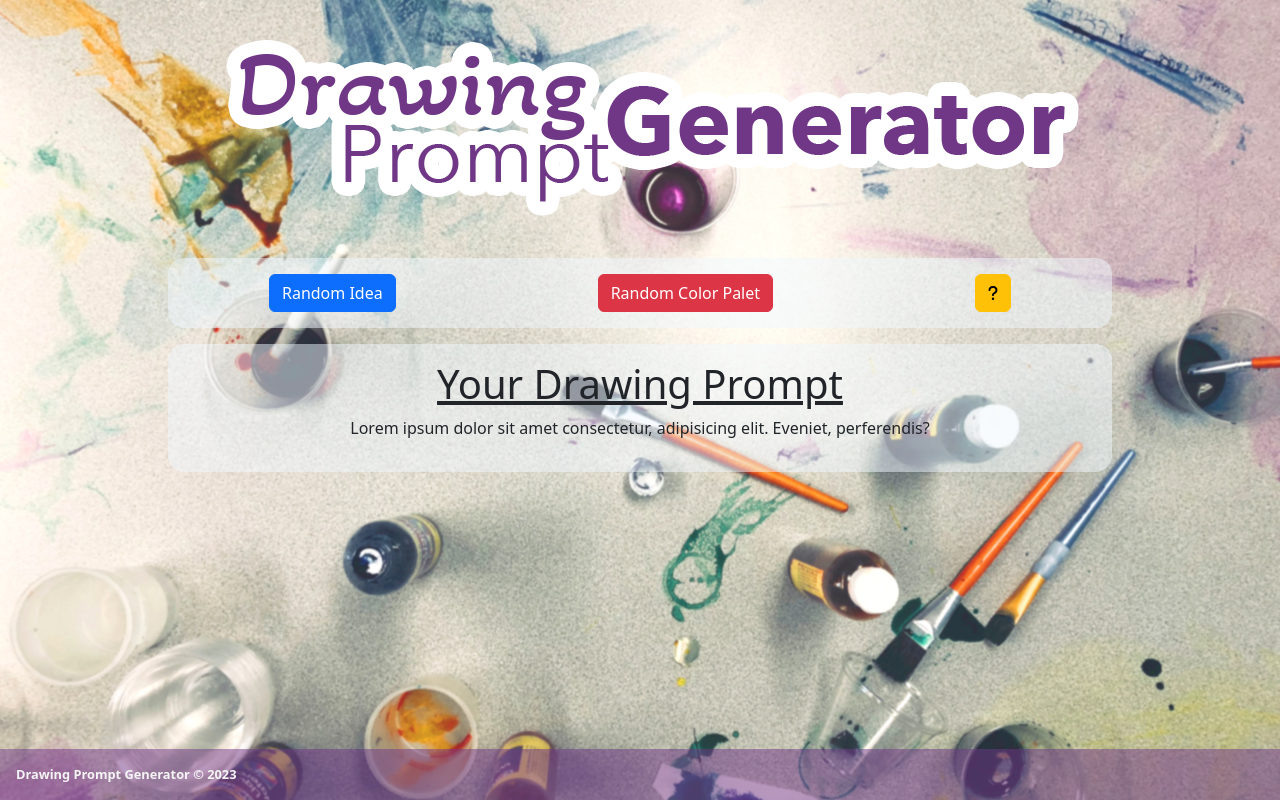
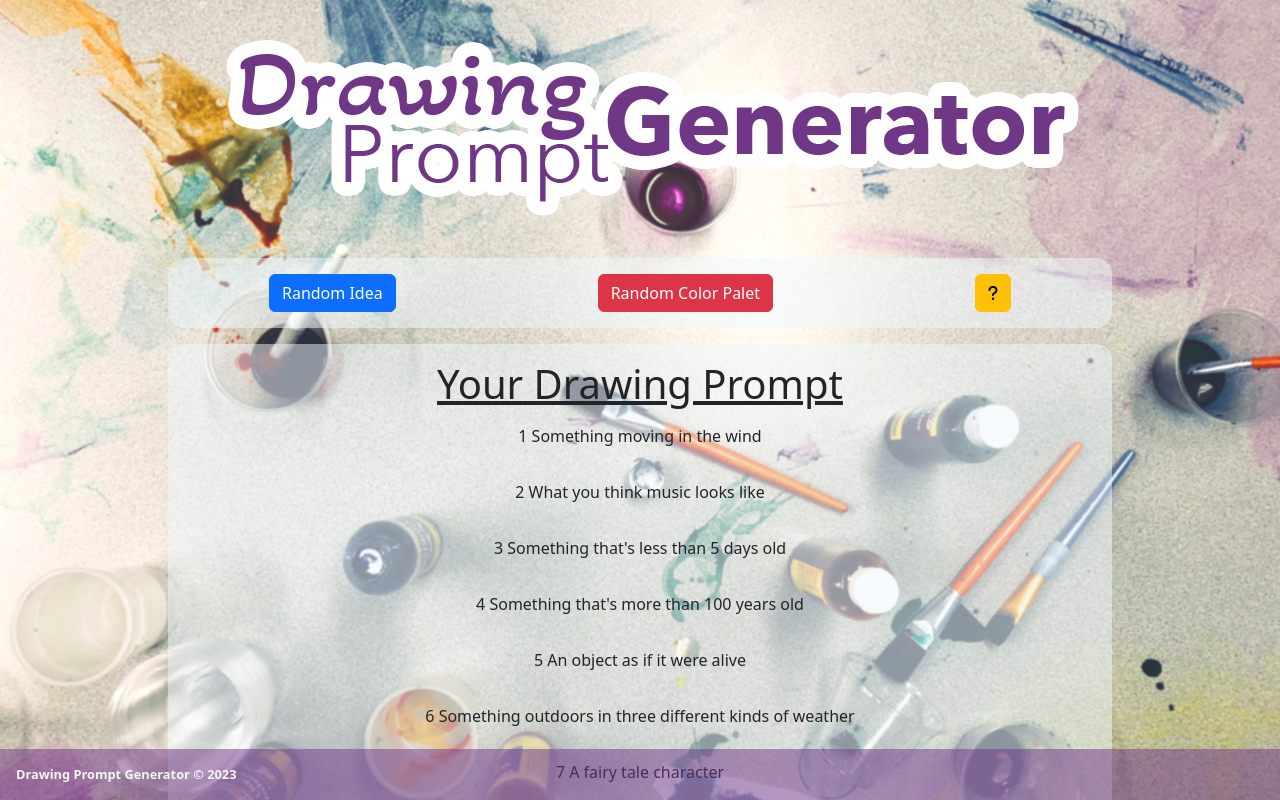
Before and after one commit to Suvikan/drawing-prompt, an Angular app: page / in a window 1280 px wide. Both pictures are taken after a click on the button "Random Idea". Shown: the top 800 px of the page. Built offline with nearby package versions, Linux system fonts and the light colour scheme.

Commit message:
color palet works but nothing else

```diff
--- a/src/app/color-prompt/color-prompt.component.css
+++ b/src/app/color-prompt/color-prompt.component.css
@@ -7,19 +7,16 @@
     margin: 1rem;
 }
 .colorbox {
-    width: 120px;
-    height: 120px;
+    width: 100px;
+    height: 100px;
     display: grid;
     justify-content: center;
     margin: 0 .5rem;
-}
-
-h1 {
-    margin: auto .5rem
+    border: solid white 2px;
 }
 
 p {
+    text-transform: uppercase;
     font-weight: bold;
-    text-transform: uppercase;
-    margin: .2rem;
+    margin: 0;
 }
--- a/src/app/idea-prompt/idea-prompt.component.html
+++ b/src/app/idea-prompt/idea-prompt.component.html
@@ -1,8 +1,8 @@
 <article class="promptbox center">
 <h1>Your Drawing Prompt</h1>
-<p>Lorem ipsum dolor sit amet consectetur, adipisicing elit. Eveniet, perferendis?</p>
-<!--    <article *ngFor="let idea of ideasList">
-    <p>{{ idea.prompt }}</p>
-    </article> -->
+
+<article class="center" *ngFor="let idea of ideasList">
+    <p>{{ idea.id }} {{ idea.prompt }}</p>
+    </article>
 
 </article>
--- a/src/app/idea-prompt/idea-prompt.component.ts
+++ b/src/app/idea-prompt/idea-prompt.component.ts
@@ -11,7 +11,7 @@ import { DataService } from '../data.service';
 export class IdeaPromptComponent implements OnInit {
   ideasList: any = [];
 
-  constructor(private service: DataService) {}
+  constructor(private service: DataService) { }
 
   ngOnInit(): void {
     this.getIdeas();
--- a/src/styles.css
+++ b/src/styles.css
@@ -27,7 +27,7 @@ body {
 }
 
 h1 {
-    font-size: 3rem;
+    font-size: 2rem;
     font-weight: bold;
     margin: 1rem auto;
     text-decoration: underline;
```
